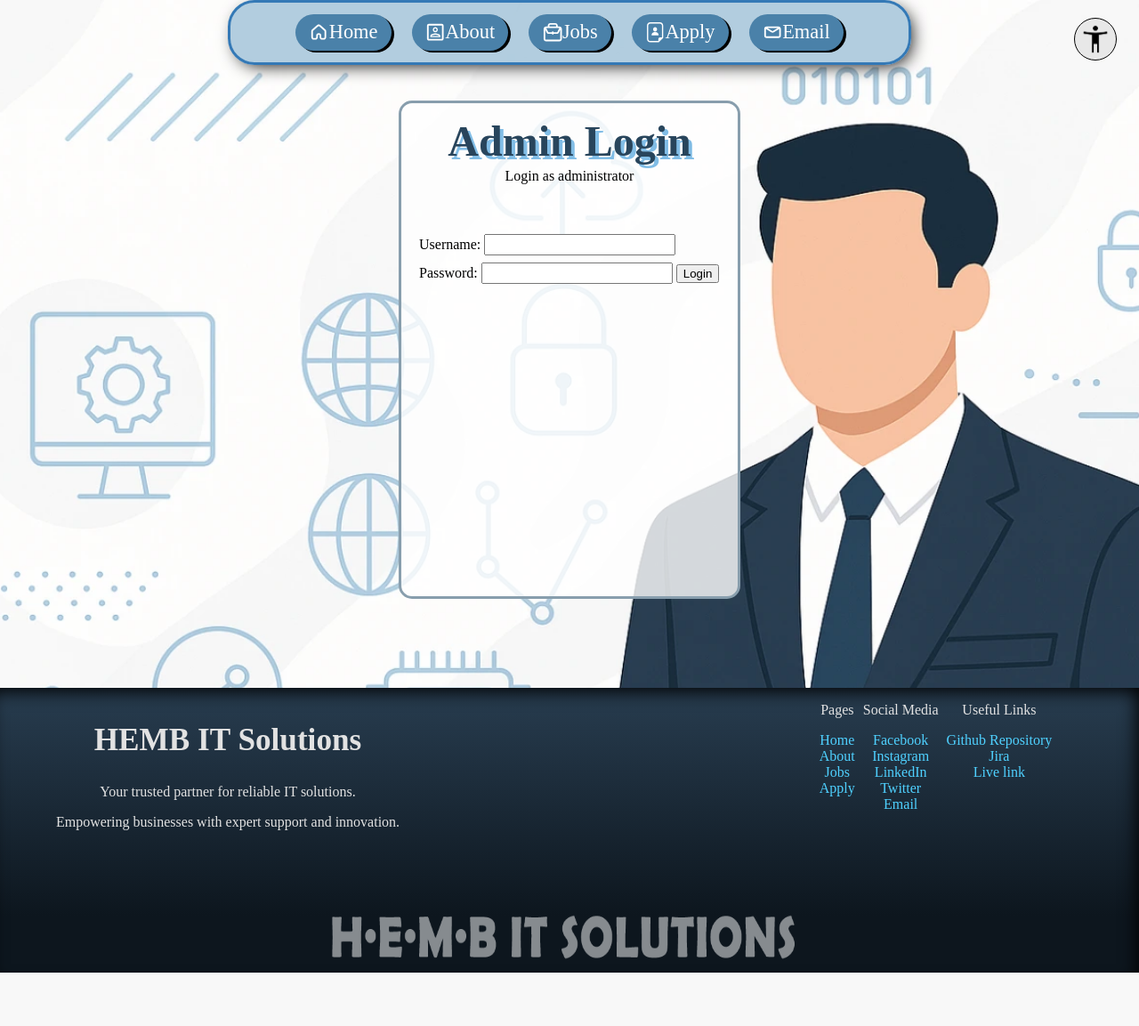
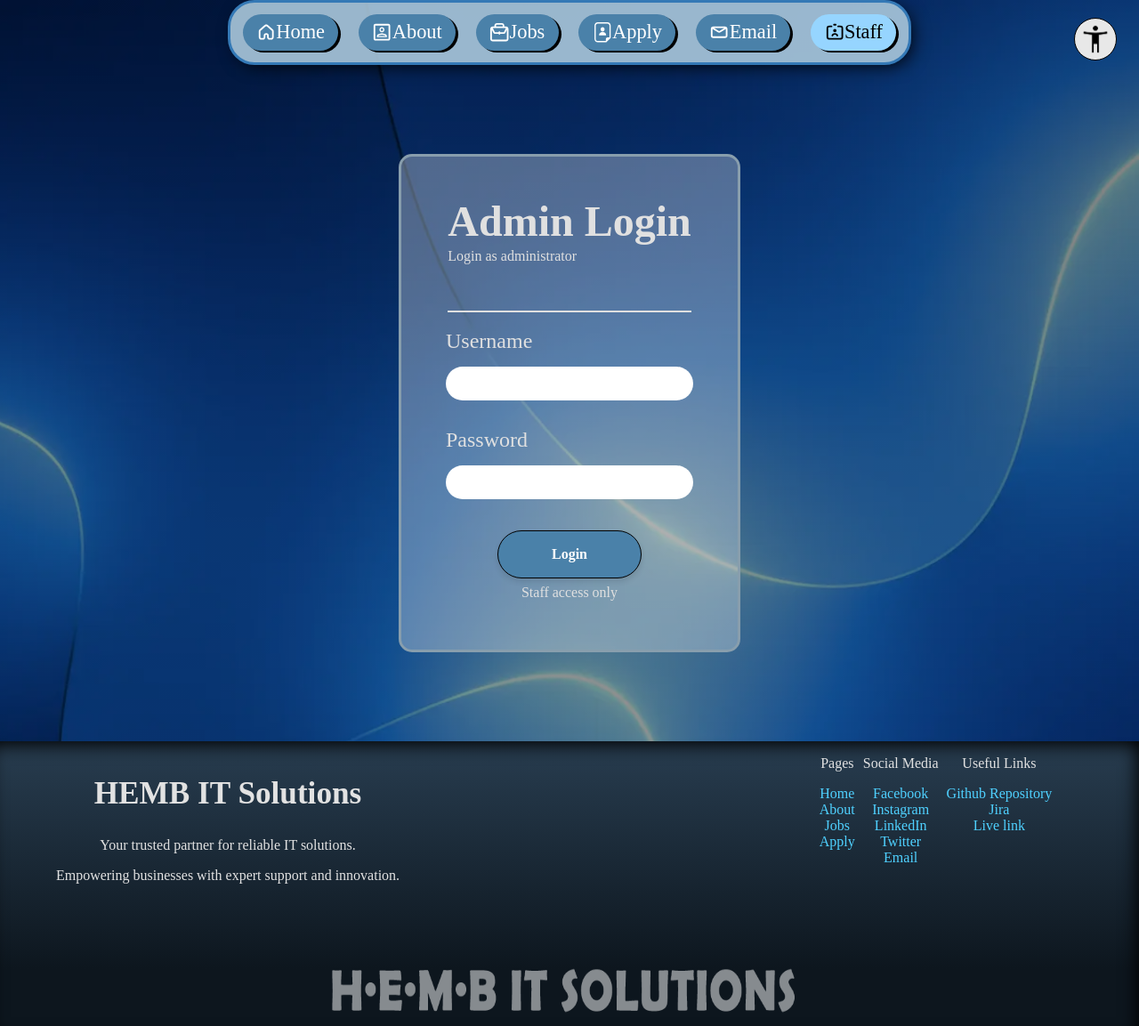
Before and after one commit to SPUDYBRO/HEMB, a PHP site: page /project1/login.php in a window 1280 px wide. Shown: the whole page at 89% size. Before the commit the page ends 1093 px from the top, so only its background shows below. Run offline with PHP 8.4, Linux system fonts and the light colour scheme.

Commit message:
feat: login.php

```diff
--- a/inc/navigation.inc
+++ b/inc/navigation.inc
@@ -11,4 +11,5 @@
     <a class="<?php if ($currentfile == "jobs.php") { echo "current";} ?>" href="./jobs.php"><?php echo NAV_SVG_ICONS['Jobs']; ?>Jobs</a>
     <a class="<?php if ($currentfile == "apply.php") { echo "current";} ?>" href="./apply.php"><?php echo NAV_SVG_ICONS['Apply']; ?>Apply</a>
     <a href="mailto:hemb.ithelp@gmail.com"><?php echo NAV_SVG_ICONS['Email']; ?>Email</a>
+    <a class="<?php if ($currentfile == "login.php") { echo "current";} ?>" href="./login.php"><?php echo NAV_SVG_ICONS['Staff']; ?>Staff</a>
 </nav>
--- a/php/functionality.php
+++ b/php/functionality.php
@@ -7,14 +7,16 @@
         'About' => '<svg xmlns="http://www.w3.org/2000/svg" width="800px" height="800px" viewBox="0 0 24 24" fill="none" class="nav_icon"><path fill-rule="evenodd" clip-rule="evenodd" d="M9 9C9 7.3425 10.3425 6 12 6C13.6575 6 15 7.3425 15 9C15 10.6575 13.6575 12 12 12C10.3425 12 9 10.6575 9 9ZM12 7.5C12.825 7.5 13.5 8.175 13.5 9C13.5 9.825 12.825 10.5 12 10.5C11.175 10.5 10.5 9.825 10.5 9C10.5 8.175 11.175 7.5 12 7.5Z" fill="currentColor"/><path fill-rule="evenodd" clip-rule="evenodd" d="M12 13.5C9.9975 13.5 6 14.505 6 16.5V18H18V16.5C18 14.505 14.0025 13.5 12 13.5ZM12 15C14.025 15 16.35 15.9675 16.5 16.5H7.5C7.6725 15.96 9.9825 15 12 15Z" fill="currentColor"/><path fill-rule="evenodd" clip-rule="evenodd" d="M19.7778 2H4.22222C3 2 2 3 2 4.22222V19.7778C2 21 3 22 4.22222 22H19.7778C21 22 22 21 22 19.7778V4.22222C22 3 21 2 19.7778 2ZM20 4V20H4V4H20Z" fill="currentColor"/></svg>',
         'Jobs' => '<svg xmlns="http://www.w3.org/2000/svg" width="800px" height="800px" viewBox="0 0 24 24" fill="none" class="nav_icon"><path fill-rule="evenodd" clip-rule="evenodd" d="M6 5V4C6 2.34315 7.34315 1 9 1H15C16.6569 1 18 2.34315 18 4V5H20C21.6569 5 23 6.34315 23 8V20C23 21.6569 21.6569 23 20 23H4C2.34315 23 1 21.6569 1 20V8C1 6.34315 2.34315 5 4 5H6ZM8 4C8 3.44772 8.44772 3 9 3H15C15.5523 3 16 3.44772 16 4V5H8V4ZM19.882 7H4.11803L6.34164 11.4472C6.51103 11.786 6.8573 12 7.23607 12H11C11 11.4477 11.4477 11 12 11C12.5523 11 13 11.4477 13 12H16.7639C17.1427 12 17.489 11.786 17.6584 11.4472L19.882 7ZM11 14H7.23607C6.09975 14 5.06096 13.358 4.55279 12.3416L3 9.23607V20C3 20.5523 3.44772 21 4 21H20C20.5523 21 21 20.5523 21 20V9.23607L19.4472 12.3416C18.939 13.358 17.9002 14 16.7639 14H13C13 14.5523 12.5523 15 12 15C11.4477 15 11 14.5523 11 14Z" fill="currentColor"/></svg>',
         'Apply' => '<svg xmlns="http://www.w3.org/2000/svg" xmlns:xlink="http://www.w3.org/1999/xlink" height="800px" width="800px" version="1.1" id="_x32_" viewBox="0 0 512 512" xml:space="preserve" class="nav_icon"><style type="text/css">.st0{fill:currentColor;}</style><g><path class="st0" d="M276.239,252.183c-6.37,2.127-13.165,3.308-20.239,3.308c-7.074,0-13.87-1.181-20.24-3.308   c-46.272,7.599-70.489,41.608-70.489,82.877H256h90.728C346.728,293.791,322.515,259.782,276.239,252.183z"/><path class="st0" d="M256,240.788c27.43,0,49.658-22.24,49.658-49.666v-14.087c0-27.426-22.228-49.659-49.658-49.659   c-27.43,0-49.658,22.233-49.658,49.659v14.087C206.342,218.548,228.57,240.788,256,240.788z"/><path class="st0" d="M378.4,0H133.582C86.234,0,47.7,38.542,47.7,85.899v340.22C47.7,473.476,86.234,512,133.582,512h205.695   h13.175l9.318-9.301l93.229-93.229l9.301-9.31v-13.174V85.899C464.3,38.542,425.766,0,378.4,0z M432.497,386.985H384.35   c-24.882,0-45.074,20.183-45.074,45.073v48.139H133.582c-29.866,0-54.078-24.221-54.078-54.078V85.899   c0-29.874,24.212-54.096,54.078-54.096H378.4c29.876,0,54.096,24.222,54.096,54.096V386.985z"/></g></svg>',
-        'Email' => '<svg xmlns="http://www.w3.org/2000/svg" width="800px" height="800px" viewBox="0 0 24 24" fill="none" class="nav_icon"><path d="M4 7L10.94 11.3375C11.5885 11.7428 12.4115 11.7428 13.06 11.3375L20 7M5 18H19C20.1046 18 21 17.1046 21 16V8C21 6.89543 20.1046 6 19 6H5C3.89543 6 3 6.89543 3 8V16C3 17.1046 3.89543 18 5 18Z" stroke="currentColor" stroke-width="2" stroke-linecap="round" stroke-linejoin="round"/></svg>'
+        'Email' => '<svg xmlns="http://www.w3.org/2000/svg" width="800px" height="800px" viewBox="0 0 24 24" fill="none" class="nav_icon"><path d="M4 7L10.94 11.3375C11.5885 11.7428 12.4115 11.7428 13.06 11.3375L20 7M5 18H19C20.1046 18 21 17.1046 21 16V8C21 6.89543 20.1046 6 19 6H5C3.89543 6 3 6.89543 3 8V16C3 17.1046 3.89543 18 5 18Z" stroke="currentColor" stroke-width="2" stroke-linecap="round" stroke-linejoin="round"/></svg>',
+        'Staff' => '<svg viewBox="0 0 24 24" fill="none" xmlns="http://www.w3.org/2000/svg" stroke="currentColor"><g id="SVGRepo_bgCarrier" stroke-width="0"></g><g id="SVGRepo_tracerCarrier" stroke-linecap="round" stroke-linejoin="round"></g><g id="SVGRepo_iconCarrier"> <path d="M15 16C14.7164 14.8589 13.481 14 12 14C10.519 14 9.28364 14.8589 9 16M11 3H13M12 10H12.01M8 5H6.2C5.0799 5 4.51984 5 4.09202 5.21799C3.71569 5.40973 3.40973 5.71569 3.21799 6.09202C3 6.51984 3 7.0799 3 8.2V16.8C3 17.9201 3 18.4802 3.21799 18.908C3.40973 19.2843 3.71569 19.5903 4.09202 19.782C4.51984 20 5.0799 20 6.2 20H17.8C18.9201 20 19.4802 20 19.908 19.782C20.2843 19.5903 20.5903 19.2843 20.782 18.908C21 18.4802 21 17.9201 21 16.8V8.2C21 7.07989 21 6.51984 20.782 6.09202C20.5903 5.71569 20.2843 5.40973 19.908 5.21799C19.4802 5 18.9201 5 17.8 5H16M13 10C13 10.5523 12.5523 11 12 11C11.4477 11 11 10.5523 11 10C11 9.44772 11.4477 9 12 9C12.5523 9 13 9.44772 13 10Z" stroke="currentColor" stroke-width="2" stroke-linecap="round" stroke-linejoin="round"></path> </g></svg>'
     ]);
     function set_accessibility(): void {
-        if (!isset($_POST['accessibility']) || !isset($_POST['accessibility']['colour_scheme']) || !isset($_POST['accessibility']['text_size'])) {
+        if (!isset($_SESSION['accessibility']) || !isset($_SESSION['accessibility']['colour_scheme']) || !isset($_SESSION['accessibility']['text_size'])) {
             $_SESSION['accessibility']["colour_scheme"] = 'default';
             $_SESSION['accessibility']["text_size"] = 'default';
 
         }
+
 
         $preferences = implode(" ", array_filter(
             $_SESSION['accessibility'],
--- a/project1/jobs.php
+++ b/project1/jobs.php
@@ -1,4 +1,9 @@
 <!-- PHP code to set accessability preferences for the website -->
+<?php
+    include '../php/functionality.php';
+?>
+
+
 <!DOCTYPE html>
 <html lang="en" class="<?php
     set_accessibility();
--- a/project1/login.php
+++ b/project1/login.php
@@ -1,7 +1,9 @@
+<?php include '../php/functionality.php';?>
+
+
 <!DOCTYPE html>
-<html lang="en">
-
-<?php include '../php/functionality.php';?>
+<html lang="en" class="<?php set_accessibility();?>">
+    <?php display_info_card();?>
 
 <head class="<?php set_accessibility();?>">
     <meta charset="UTF-8">
@@ -17,17 +19,27 @@
 
 
         <main id="login_main">
-            <h1>Admin Login</h1>
-            <p>Login as administrator</p>
+            <div>
+                <h1>Admin Login</h1>
+                <p>Login as administrator</p>
+                <hr>
+            </div>
             <form action="login.php" method="POST">
-                <label for="username">Username:</label>
-                <input type="text" id="username" name="username" required>
+                <div class="login_field">
+                    <label for="username">Username</label>
+                    <input type="text" id="username" name="username" required>
+                </div>
 
-                <label for="password">Password:</label>
-                <input type="password" id="password" name="password" required>
 
+                <div class="login_field">
+                    <label for="password">Password</label>
+                    <input type="password" id="password" name="password" required>
+                </div>
                 <button type="submit">Login</button>
             </form>
+
+            <p>Staff access only</p>
+
         </main>
 
         <?php include "../inc/footer.inc";?>
--- a/styles/styles.css
+++ b/styles/styles.css
@@ -1185,10 +1185,14 @@ you can also intent further to explain a certain area of code, for example:
 
 /* LOGIN PAGE STYLES */
     #login_body {
-        background-image: var(--hero_image_background);
+        background-color: black;
+        background-image: linear-gradient(rgba(0,0,0,0.5), rgba(0,0,0,0.4)), url(./images/login_background.webp);
         background-position: center;
         background-repeat: no-repeat;
         background-size: cover;
+    }
+    .black_white #login_body {
+        background-image: none;
     }
     #login_main {
         display: flex;
@@ -1200,18 +1204,71 @@ you can also intent further to explain a certain area of code, for example:
 
         border-radius: 15px;
         padding: 20px;
-        background-color: rgba(255, 255, 255, 0.8);
-    }
-    #login_main > h1 {
-        color: var(--title_color);
-        text-shadow: 4px 4px 0px var(--title_shadow_color);
+        background-color: rgba(255, 255, 255, 0.3);
+        padding: 50px;
+
+        margin-top: 100px;
+    }
+    #login_main h1 {
+        color: #E0E0E0;
         margin: 0px;
         margin-top: -25px;
     }
-    #login_main > p {
-        color: var(--text_color);
+    #login_main p {
+        color: #E0E0E0;
+        margin: 0px;
+    }
+    #login_main > div > p {
         margin-top: -25px;
         margin-bottom: 45px;
+    }
+    #login_main hr {
+        width: 100%;
+        border: 1px solid #E0E0E0;
+    }
+    #login_main > form {
+        display: flex;
+        flex-direction: column;
+        align-items: center;
+        gap: 20px;
+        width: 100%;
+        height: 100%;
+    }
+
+    .login_field > label {
+        color: #E0E0E0;
+        margin-bottom: 5px;
+        font-size: var(--p_hero_font_size);
+    }
+    .login_field > input {
+        border-radius: 50px;
+        border: none;
+        padding: 10px;
+    }
+    #login_main > form > button {
+        all: unset;
+        display: inline-block;
+        margin-top: 15px;
+        text-decoration: none;
+        color: white;
+        background-color: var(--nav_button_color);
+        padding: 10px 60px;
+        border-radius: 30px;
+        font-weight: bold;
+        transition: background-color 0.3s ease, transform 0.3s ease, color 0.3s ease, box-shadow 0.3s ease, color 0.3s ease;
+        box-shadow: 0px 4px 6px rgba(0, 0, 0, 0.1);
+        border: 1px solid black;
+    }
+    #login_main > form > button:hover {
+        background-color: var(--nav_button_hover_color);
+        color: black;
+        transform: translateY(-5px);
+        box-shadow: 0px 5px 3px rgba(0, 0, 0, 0.6);
+    }
+    .login_field {
+        display: flex;
+        flex-direction: column;
+        width: 100%;
     }
 
 
```
Also changed, not shown: styles/images/login_background.webp (added).
